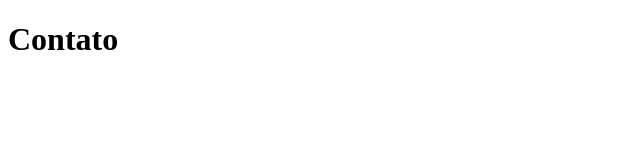
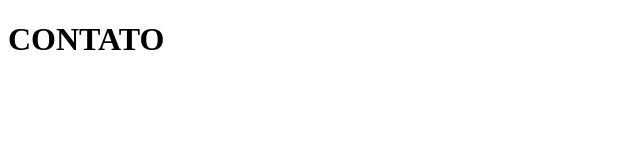
Before and after one commit to BrunaCristian/sistema-de-cadastro, a plain HTML site: page contato.html in a window 1280 px wide. Shown: the whole page, without its empty margins (0-640 px from the left). Drawn offline with Linux system fonts and the light colour scheme.

```diff
--- a/contato.html
+++ b/contato.html
@@ -7,6 +7,6 @@
     <title>Contato</title>
 </head>
 <body>
-    <h1>Contato</h1>
+    <h1>CONTATO</h1>
 </body>
 </html>
```
